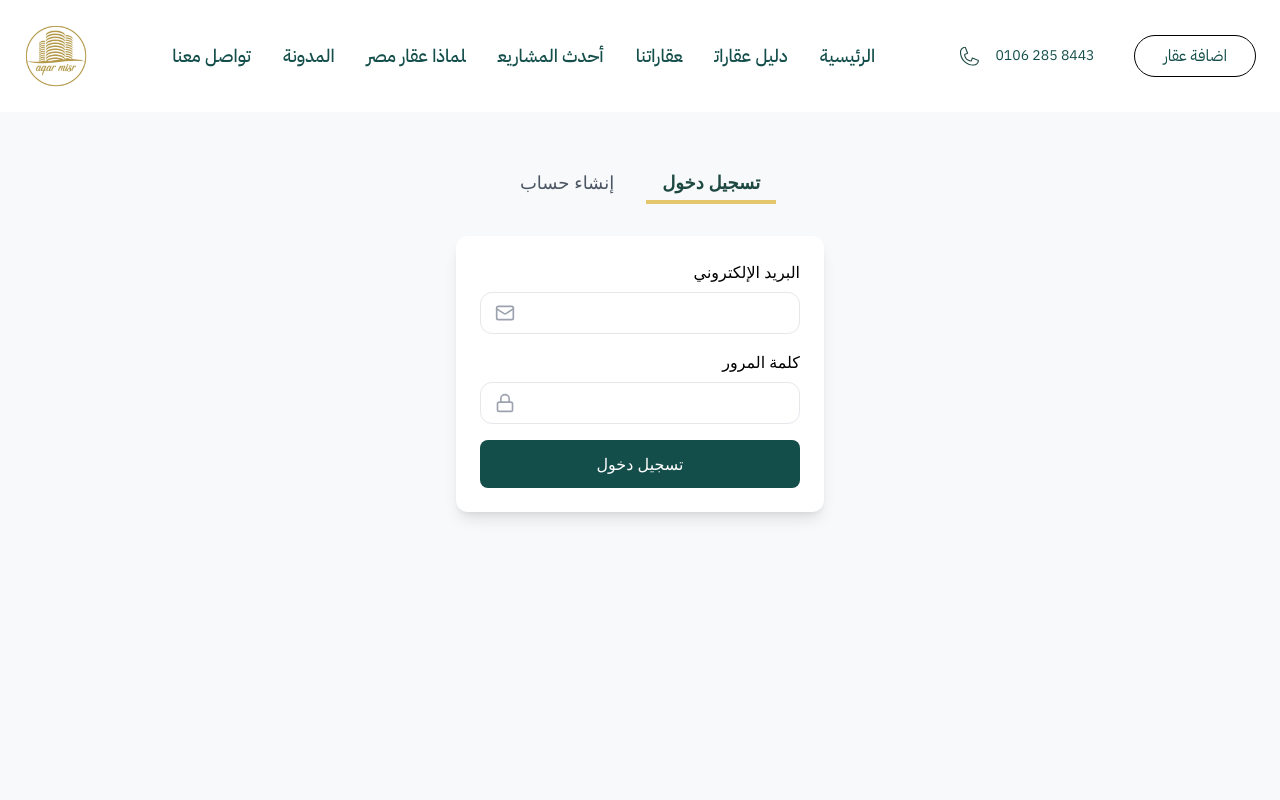
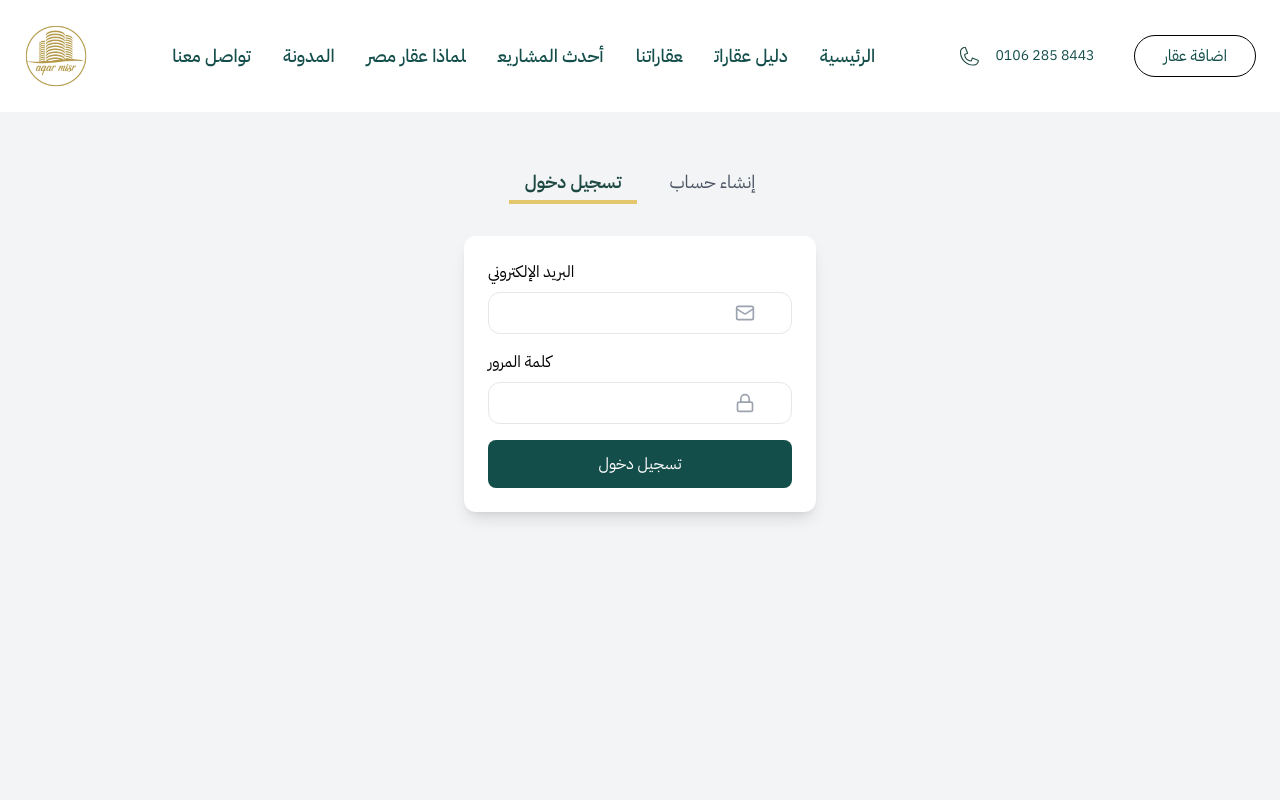
Before and after one commit to AKasem1/AqarMisr, a Next.js app in the folder aqarMisr/: page /auth in a window 1280 px wide. Shown: the top 800 px of the page. Built offline with nearby package versions, Linux system fonts and the light colour scheme.

Commit message:
Refactor some styles and syntax

```diff
--- a/aqarMisr/src/pages/auth/index.js
+++ b/aqarMisr/src/pages/auth/index.js
@@ -27,8 +27,8 @@ export default function Component() {
                 <meta property="og:description" content="سجل الدخول الان للتسجيل في موقع عقار مصر" />
                 <meta property="og:url" content="https://aqarmisr.com/auth" />
             </Head>
-            <div className="min-h-screen bg-[#f8f9fa] py-12 font-[system-ui]" dir="rtl">
-                <div className="container relative mx-auto max-w-[400px] px-4">
+            <div className="min-h-screen bg-gray-100 py-12">
+                <div className="container relative mx-auto max-w-sm px-4">
                     <div className="mb-8 flex justify-center gap-4 text-lg">
                         <button
                             onClick={() => !isLogin && toggleForm()}
@@ -51,14 +51,14 @@ export default function Component() {
                             onClick={() => isLogin && toggleForm()}
                             className={cn(
                                 "relative px-4 py-2 transition-colors",
-                                !isLogin ? "text-[#1d4942] font-semibold" : "text-gray-600"
+                                !isLogin ? "text-teal-900 font-semibold" : "text-gray-600"
                             )}
                         >
                             إنشاء حساب
                             {!isLogin && (
                                 <motion.div
                                     layoutId="activeTab"
-                                    className="absolute bottom-0 left-0 right-0 h-1 bg-[#e4c66c]"
+                                    className="absolute bottom-0 left-0 right-0 h-1 bg-amber-300"
                                     initial={false}
                                     transition={{ type: "spring", stiffness: 500, damping: 30 }}
                                 />
```
